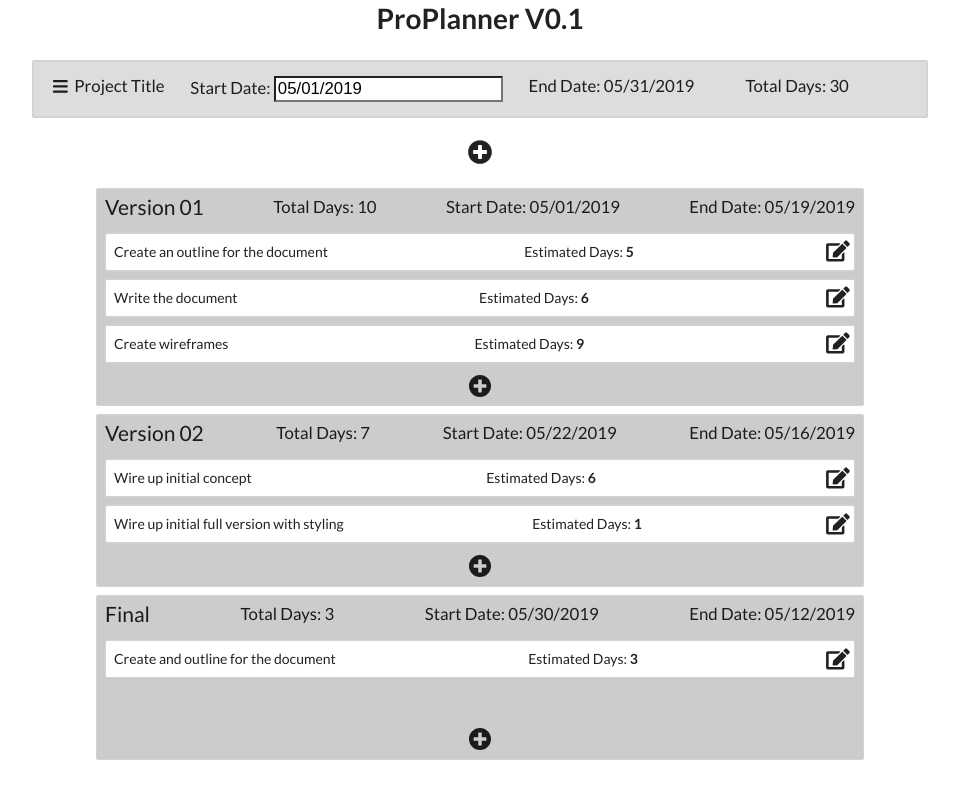
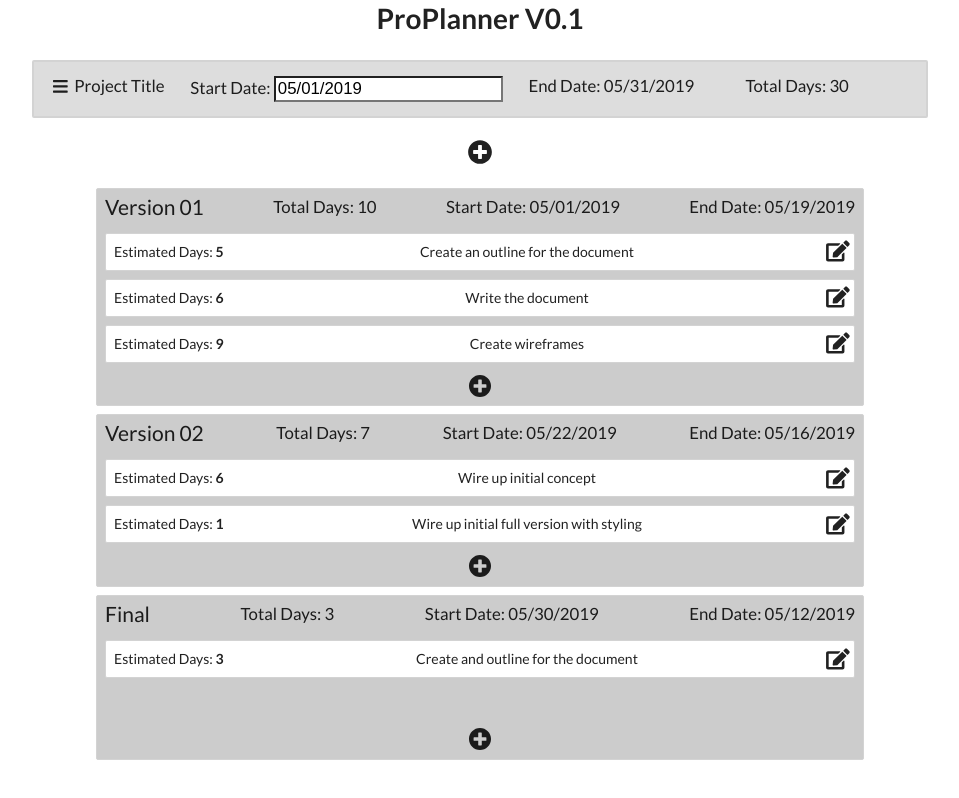
Before and after one commit to AndrewMayer/ProPlanner, a React (Create React App) app: page / in a window 1280 px wide. Shown: the whole page, without its empty margins (160-1119 px from the left). Built offline with nearby package versions, Linux system fonts and the light colour scheme.

Commit message:
editing estimated days by double click

```diff
--- a/src/Components/App.js
+++ b/src/Components/App.js
@@ -65,17 +65,32 @@ class App extends React.Component {
     return newState;
   };
 
-  //Update date change from Header date picker.
+  //CALLBACKS
 
+  //Propagate date change from Header date picker update.
   handleNewDate = date => {
-    // this.setState({ startDate: new Date(date) });
     let newState = { ...this.state, startDate: new Date(date) };
     newState = this.mStoneRestart(newState);
     this.setState(newState);
     return;
   };
 
-  //Beautiful Dnd Updating
+  //Propagate estimated days change from task.
+  updateEstimatedDays = (changedId, newEstDays) => {
+    const newState = {
+      ...this.state,
+      task: {
+        [changedId]: {
+          estDays: newEstDays
+        }
+      }
+    };
+    // newState.tasks[changedId] = { estdays: newEstDays };
+    this.setState(newState);
+    return;
+  };
+
+  //Beautiful Dnd Updates
 
   onDragEnd = result => {
     const { destination, source, draggableId, type } = result;
@@ -194,6 +209,7 @@ class App extends React.Component {
                       tasks={tasks}
                       index={index}
                       mstoneDays={this.calcMstoneDays(columnId)}
+                      updateEstimatedDays={this.updateEstimatedDays}
                     />
                   );
                 })}
--- a/src/Components/Milestone.jsx
+++ b/src/Components/Milestone.jsx
@@ -1,6 +1,6 @@
 import React from 'react';
 import styled from 'styled-components';
-import { formattedDate, addDays } from '../dateFuncs.js';
+import { formattedDate } from '../dateFuncs.js';
 import { Droppable, Draggable } from 'react-beautiful-dnd';
 import { FontAwesomeIcon } from '@fortawesome/react-fontawesome';
 import Task from './task';
@@ -68,7 +68,12 @@ const Milestone = props => {
                 isDraggingOver={snapshot.isDraggingOver}
               >
                 {props.tasks.map((task, index) => (
-                  <Task key={task.id} task={task} index={index} />
+                  <Task
+                    key={task.id}
+                    task={task}
+                    index={index}
+                    updateEstimatedDays={props.updateEstimatedDays}
+                  />
                 ))}
                 {provided.placeholder}
               </TaskList>
--- a/src/Components/task.jsx
+++ b/src/Components/task.jsx
@@ -1,4 +1,4 @@
-import React from 'react';
+import React, { useState } from 'react';
 import styled from 'styled-components';
 import { Draggable } from 'react-beautiful-dnd';
 import { FontAwesomeIcon } from '@fortawesome/react-fontawesome';
@@ -17,10 +17,40 @@ const clickAlert = () => {
   alert(`You want to edit a task!`);
 };
 
-export default class Task extends React.Component {
-  render() {
+const Task = props => {
+  const [isTextEdit, setIsTextEdit] = useState(false);
+  const [newEstDays, setNewEstDays] = useState(props.task.estDays);
+
+  const switchEstimatedEdit = () => {
+    setIsTextEdit(!isTextEdit);
+  };
+
+  const renderEstimated = () => {
     return (
-      <Draggable draggableId={this.props.task.id} index={this.props.index}>
+      <div>
+        Estimated Days: <b>{props.task.estDays}</b>
+      </div>
+    );
+  };
+
+  const upDateEstimatedValue = inputValue => {
+    setIsTextEdit(false);
+    props.upDateEstimatedDays(props.key, inputValue);
+  };
+
+  const editEstimated = () => {
+    return (
+      <div>
+        Estimated Days:{' '}
+        <input type="number" defaultValue={newEstDays} onChange="inputValue" />
+        <button onclick={switchEstimatedEdit}>X</button>
+        {/* <button onclick={upDateEstimatedValue(inputValue)}>OK</button> */}
+      </div>
+    );
+  };
+
+  return (
+    <Draggable draggableId={props.task.id} index={props.index}>
       {(provided, snapshot) => (
         <Container
           {...provided.draggableProps}
@@ -28,10 +58,11 @@ export default class Task extends React.Component {
           ref={provided.innerRef}
           isDragging={snapshot.isDragging}
         >
-            {this.props.task.description}
-            <div>
-              Estimated Days: <b>{this.props.task.estDays}</b>
+          <div onDoubleClick={switchEstimatedEdit}>
+            {isTextEdit ? editEstimated() : renderEstimated()}
           </div>
+          <div>{props.task.description}</div>
+
           <div onClick={clickAlert} style={{ textAlign: 'center' }}>
             <FontAwesomeIcon icon={'edit'} transform="grow-8" />
           </div>
@@ -39,5 +70,6 @@ export default class Task extends React.Component {
       )}
     </Draggable>
   );
-  }
-}
+};
+
+export default Task;
```
Also changed, not shown: 1 other file (tests, documents, lock files or other folders). Lines whose indentation alone changed are shown as unchanged.
